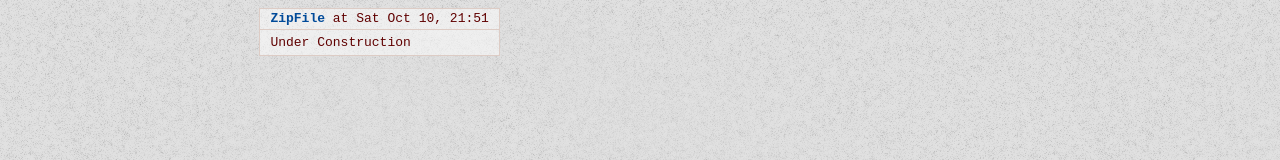
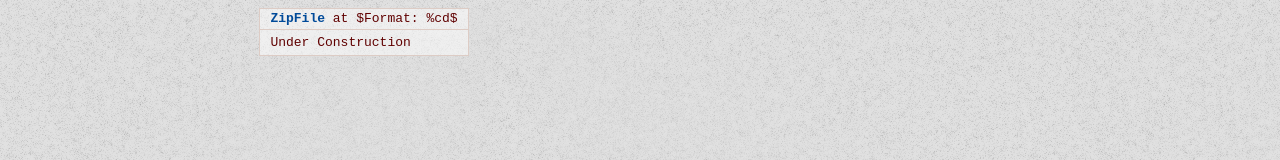
Before and after one commit to ZipFile/ZipFile.github.io, a plain HTML site: page index.htm in a window 1280 px wide. Shown: the top 160 px of the page. Drawn offline with Linux system fonts and the light colour scheme.

Commit message:
Update timestamps

```diff
--- a/index.htm
+++ b/index.htm
@@ -58,7 +58,7 @@
     <main>
       <section>
         <header>
-          <label>ZipFile</label> at <span>Sat Oct 10, 21:51</span>
+          <label>ZipFile</label> at <span>$Format: %cd$</span>
         </header>
         <div class="body">
           Under Construction
```
Also changed, not shown: 1 other file.
